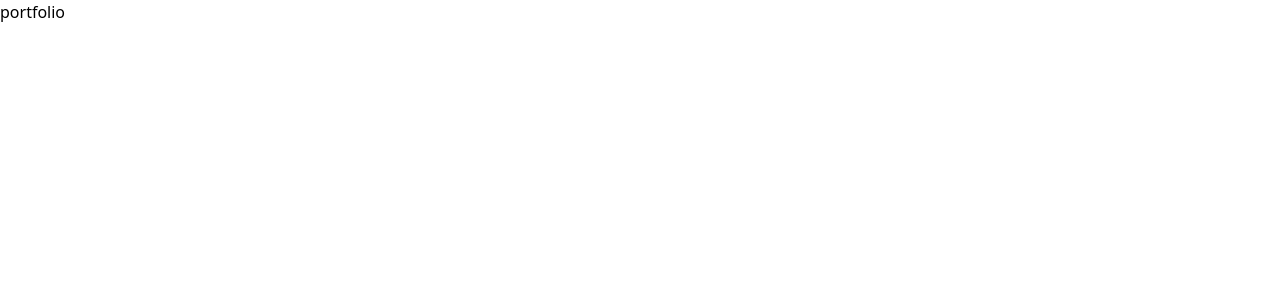
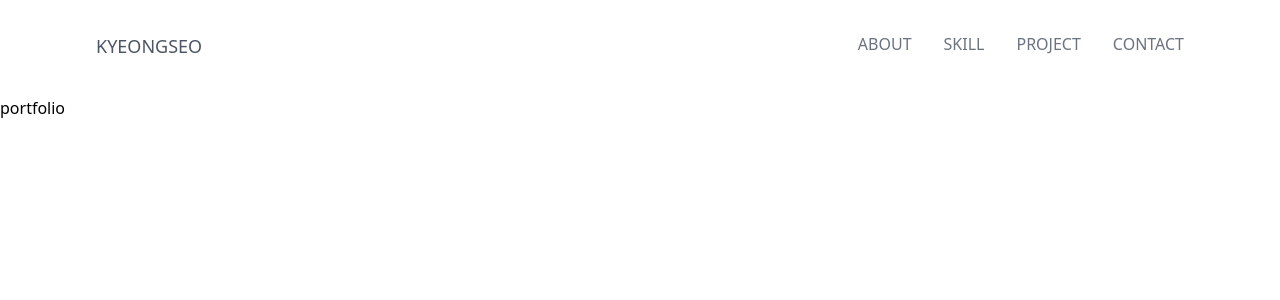
Before and after one commit to kangkyeongseo/next-portfolio, a Next.js app: page / in a window 1280 px wide. Shown: the top 300 px of the page. Built offline with nearby package versions, Linux system fonts and the light colour scheme.

Commit message:
add: Header 컴포넌트 추가

```diff
--- a/src/app/page.tsx
+++ b/src/app/page.tsx
@@ -1,5 +1,12 @@
-import Image from "next/image";
+import Header from "@/components/Header";
 
 export default function Home() {
-  return <h1>portfolio</h1>;
+  return (
+    <>
+      <Header />
+      <div className="mt-24">
+        <h1>portfolio</h1>
+      </div>
+    </>
+  );
 }
--- /dev/null
+++ b/src/components/Header.tsx
@@ -0,0 +1,13 @@
+export default function Header() {
+  return (
+    <header className="w-full fixed top-0 flex justify-between px-24 py-8">
+      <h1 className="text-lg uppercase text-gray-600">KyeongSeo</h1>
+      <ul className="flex space-x-8 uppercase text-gray-500">
+        <li>About</li>
+        <li>Skill</li>
+        <li>Project</li>
+        <li>Contact</li>
+      </ul>
+    </header>
+  );
+}
```
